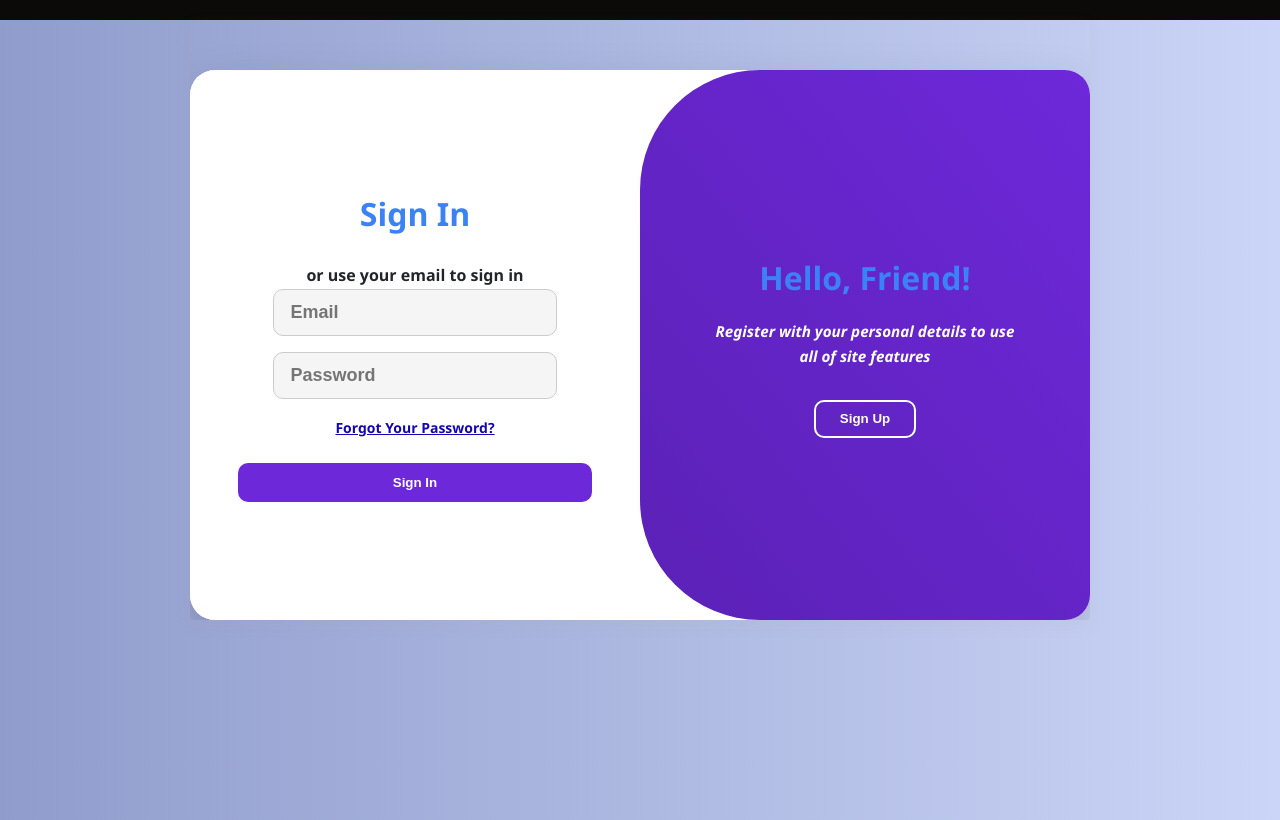
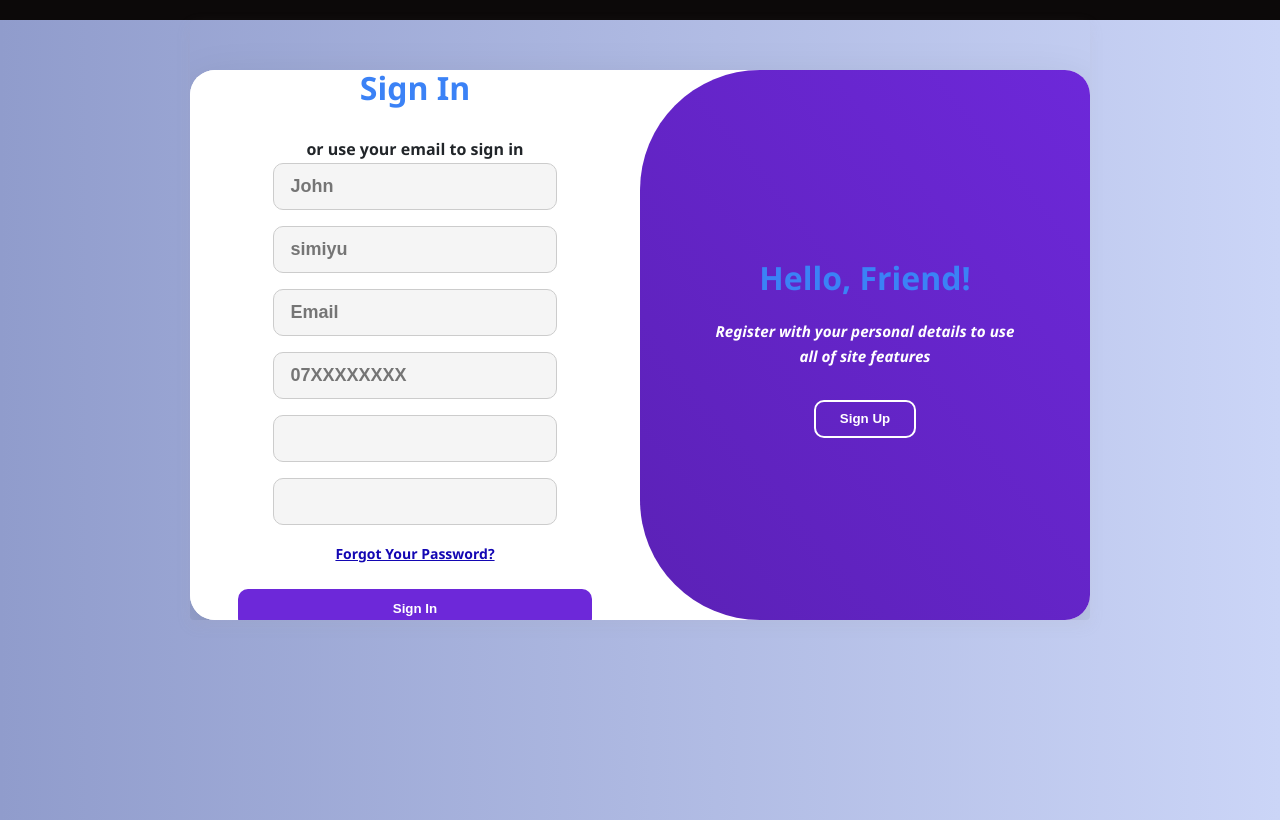
Before and after one commit to samnjoro30/Insurance_tech, a React (Vite) app in the folder frontend/client_R/: page /login in a window 1280 px wide. Built offline with nearby package versions, Linux system fonts and the light colour scheme.

Commit message:
registration form advancement

```diff
--- a/frontend/client_R/src/components/register.tsx
+++ b/frontend/client_R/src/components/register.tsx
@@ -1,12 +1,17 @@
 import React, { useState } from 'react';
 import axiosInstance from './axiosInstance';
+
 
 import './styles.css/register.css';
 
 interface FormData {
   username: string;
+  firstName: string;
+  lastName: string;
   email: string;
+  phone_number: string;
   password: string;
+  confirmPassword: string;
 }
 interface RegisterProps {
   initialMode: 'login' | 'register';
@@ -16,8 +21,12 @@ const Register: React.FC<RegisterProps> = ({ initialMode }) => {
   const [loading, setLoading] = useState<boolean>(false);
   const [formData, setFormData] = useState<FormData>({
     username: '',
+    firstName: '',
+    lastName: '',
     email: '',
-    password: ''
+    phone_number: '',
+    password: '',
+    confirmPassword: ''
   });
 
   const handleChange = (e: React.ChangeEvent<HTMLInputElement>) => {
@@ -34,17 +43,24 @@ const Register: React.FC<RegisterProps> = ({ initialMode }) => {
 
     try {
       const endpoint = isLogin ? '/login' : '/register';
-      const response = await axiosInstance.post(`http://localhost:5000/api/auth${endpoint}`, formData);
+      const response = await axiosInstance.post(`/auth${endpoint}`, formData);
 
       console.log(isLogin ? 'Login successful' : 'Registration successful', response.data);
 
       setFormData({
         username: '',
+        firstName: '',
+        lastName: '',
         email: '',
-        password: ''
+        phone_number: '',
+        password: '',
+        confirmPassword: ''
       });
 
       alert(isLogin ? 'Login successful!' : 'Registration successful!');
+      setTimeout(() => {
+        // Navigate('/dash')
+      })
     } catch (error: any) {
       console.error('Authentication error:', error);
       alert(`Authentication failed: ${error.response?.data?.message || 'Please try again.'}`);
@@ -76,6 +92,25 @@ const Register: React.FC<RegisterProps> = ({ initialMode }) => {
               />
             )}
 
+              <input
+                type="text"
+                name="firstName"
+                value={formData.firstName}
+                onChange={handleChange}
+                placeholder="John"
+               // className="w-full p-2 mb-4 border rounded bg-gray-100"
+                required
+              />
+              <input
+                type="text"
+                name="lastName"
+                value={formData.lastName}
+                onChange={handleChange}
+                placeholder="simiyu"
+               // className="w-full p-2 mb-4 border rounded bg-gray-100"
+                required
+              />
+
             <input
               type="email"
               name="email"
@@ -86,13 +121,30 @@ const Register: React.FC<RegisterProps> = ({ initialMode }) => {
               required
             />
 
+
+            <input
+              type="text"
+              name="phone_number"
+              value={formData.phone_number}
+              onChange={handleChange}
+              placeholder="07XXXXXXXX"
+              required
+            />
+
             <input
               type="password"
               name="password"
               value={formData.password}
               onChange={handleChange}
-              placeholder="Password"
               // className="w-full p-2 mb-4 border rounded bg-gray-100"
+              required
+            />
+            <input
+              type="Password"
+              name="confirmPassword"
+              value={formData.username}
+              onChange={handleChange}
+               // className="w-full p-2 mb-4 border rounded bg-gray-100"
               required
             />
 
```
